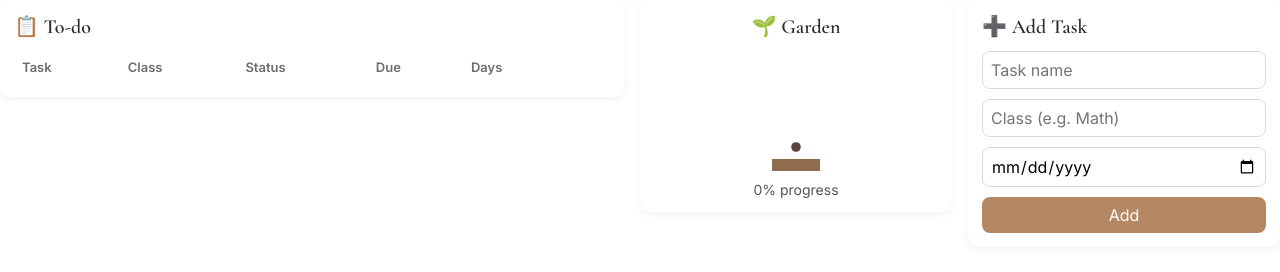
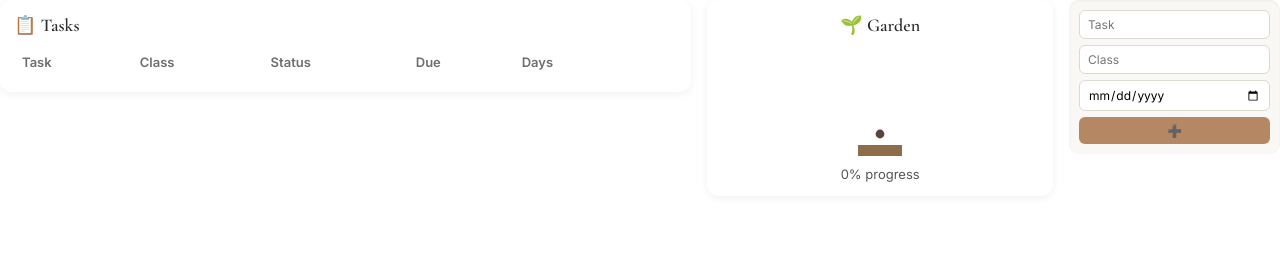
Before and after one commit to Bii05-cyber/plant-tracker, a plain HTML site: page index.html in a window 1280 px wide. Drawn offline with nearby package versions, Linux system fonts and the light colour scheme.

Commit message:
Update index.html

```diff
--- a/index.html
+++ b/index.html
@@ -10,21 +10,21 @@
   body {
     margin: 0;
     font-family: 'Inter', sans-serif;
-    background: transparent; /* transparent so Notion background shows */
+    background: transparent; /* for Notion embed */
     color: #2d2d2d;
   }
 
   .wrap {
     display: grid;
-    grid-template-columns: 2fr 1fr 1fr;
+    grid-template-columns: 2fr 1fr auto;
     gap: 16px;
     align-items: start;
   }
 
   h2 {
     font-family: 'Cormorant Garamond', serif;
-    font-size: 20px;
-    margin: 0 0 12px;
+    font-size: 18px;
+    margin: 0 0 10px;
     color: #2c2d2d;
   }
 
@@ -35,7 +35,7 @@
     box-shadow: 0 2px 8px rgba(0,0,0,0.06);
   }
 
-  /* Table */
+  /* Task list */
   table { width: 100%; border-collapse: collapse; }
   th, td {
     padding: 8px;
@@ -44,8 +44,6 @@
   }
   th { color: #6c6e70; font-weight: 600; }
   tr:nth-child(even) { background: #f9f7f4; }
-
-  /* Status pills */
   select {
     font: inherit;
     border-radius: 6px;
@@ -66,13 +64,13 @@
 
   /* Plant box */
   .plant { text-align: center; }
-  .plant img, .plant svg {
-    width: 120px;
+  .plant svg {
+    width: 110px;
     height: auto;
     animation: fadein 0.8s ease;
   }
   .progress-text {
-    font-size: 14px;
+    font-size: 13px;
     margin-top: 6px;
     color: #555;
   }
@@ -81,15 +79,22 @@
     to {opacity:1; transform:scale(1);}
   }
 
-  /* New task form */
-  form { display: flex; flex-direction: column; gap: 10px; }
-  input, button {
+  /* Add task box (more discrete) */
+  .add-box {
+    background: #faf8f5;
+    border-radius: 10px;
+    padding: 10px;
+    box-shadow: inset 0 1px 3px rgba(0,0,0,0.05);
+  }
+  .add-box form { display: flex; flex-direction: column; gap: 6px; }
+  .add-box input, .add-box button {
     font: inherit;
-    padding: 8px;
-    border-radius: 8px;
+    padding: 6px 8px;
+    border-radius: 6px;
     border: 1px solid #dcd9d3;
+    font-size: 12px;
   }
-  button {
+  .add-box button {
     background: #b58863;
     color: white;
     border: none;
@@ -100,9 +105,9 @@
 <body>
 <div class="wrap">
 
-  <!-- To-do list -->
+  <!-- Tasks -->
   <div class="card">
-    <h2>📋 To-do</h2>
+    <h2>📋 Tasks</h2>
     <table id="taskTable">
       <thead>
         <tr><th>Task</th><th>Class</th><th>Status</th><th>Due</th><th>Days</th><th></th></tr>
@@ -111,19 +116,18 @@
     </table>
   </div>
 
-  <!-- Plant growth -->
+  <!-- Plant -->
   <div class="card plant" id="plantContainer">
     <h2>🌱 Garden</h2>
   </div>
 
-  <!-- Add new task -->
-  <div class="card">
-    <h2>➕ Add Task</h2>
+  <!-- Add task -->
+  <div class="add-box">
     <form id="newTaskForm">
-      <input type="text" id="taskName" placeholder="Task name" required />
-      <input type="text" id="className" placeholder="Class (e.g. Math)" />
+      <input type="text" id="taskName" placeholder="Task" required />
+      <input type="text" id="className" placeholder="Class" />
       <input type="date" id="dueDate" required />
-      <button>Add</button>
+      <button>➕</button>
     </form>
   </div>
 
```
